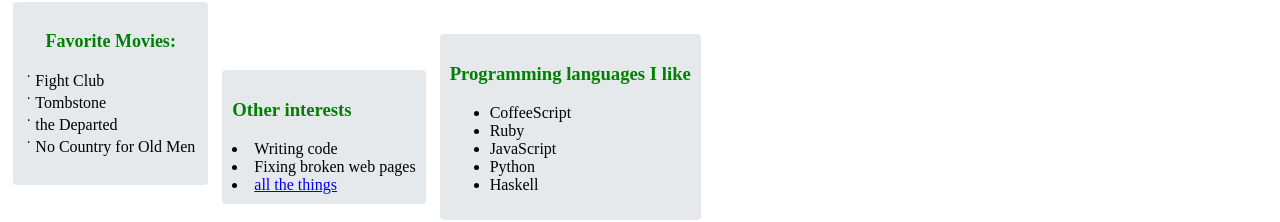
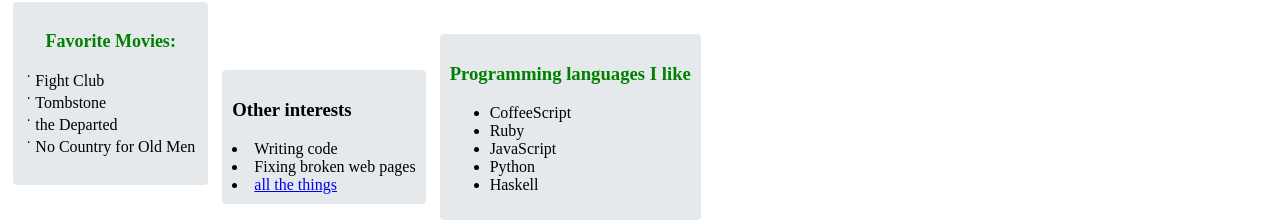
Before and after one commit to tawnimartin/tiy-assignment-2, a plain HTML site: page index.html in a window 1280 px wide. Shown: the part 177-399 px from the top of the page. Drawn offline with Linux system fonts and the light colour scheme.

Commit message:
Removed font element

```diff
--- a/index.html
+++ b/index.html
@@ -38,7 +38,7 @@
 <ul>
   </div>
   <div style="background: #e6e9ec; padding: 10px; border-radius: 4px; display: inline-block; margin: 5px;">
-  <h3 style="color: green;">Other interests</h3>
+  <h3>Other interests</h3>
   <li>Writing code</li>
   <li>Fixing broken web pages</li>
   <li><a href="#">all the things</a>
```
